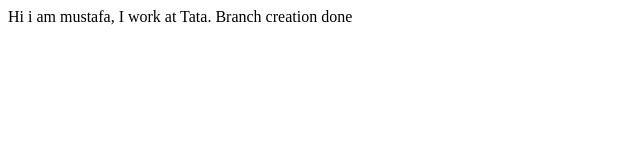
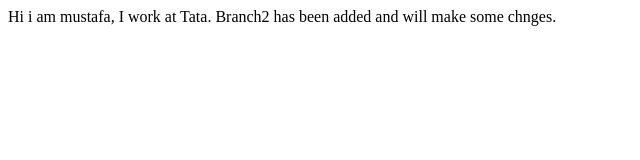
Before and after one commit to mustafashabbir07/mustafashabbir97, a plain HTML site: page index.html in a window 1280 px wide. Shown: the whole page, without its empty margins (0-640 px from the left). Drawn offline with Linux system fonts and the light colour scheme.

Commit message:
update: new branch with some added code

```diff
--- a/index.html
+++ b/index.html
@@ -8,6 +8,6 @@
 <body>
     Hi i am mustafa, I work at Tata.
 
-    Branch creation done
+    Branch2 has been added and will make some chnges.
 </body>
 </html>
```
